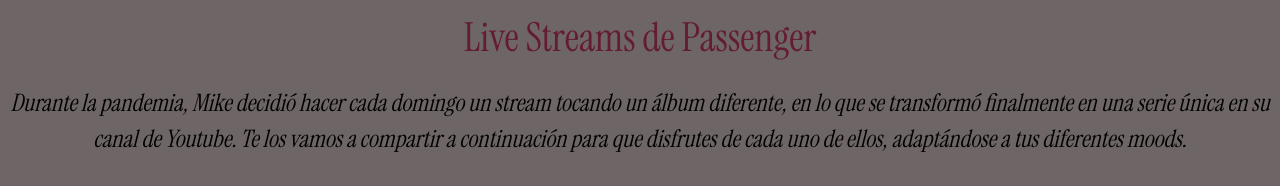
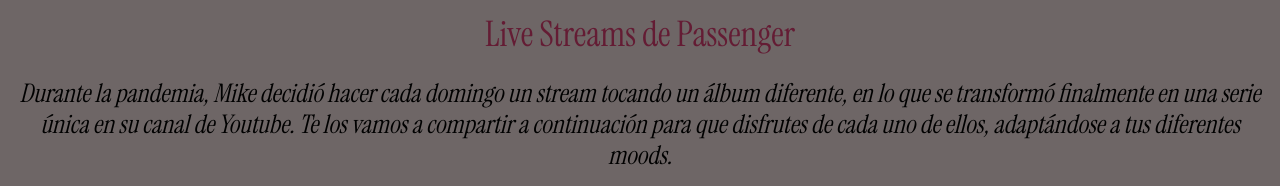
Before and after one commit to camilagrondona/PF-Grondona, a website: page pages/streams.html in a window 1280 px wide. Shown: the part 288-474 px from the top of the page. Drawn offline with nearby package versions, Linux system fonts and the light colour scheme; grey boxes are pictures that could not be loaded.

Commit message:
tamaños h1 y h2

```diff
--- a/pages/streams.html
+++ b/pages/streams.html
@@ -64,7 +64,7 @@
 <!-- Contenido principal -->
     <main class="contenedor-streams">
         <h1> Live Streams de Passenger </h1>
-        <p class="presentacion"> Durante la pandemia, Mike decidió hacer cada domingo un stream tocando un álbum diferente, en lo que se transformó finalmente en una serie única en su canal de Youtube. Te los vamos a compartir a continuación para que disfrutes de cada uno de ellos, adaptándose a tus diferentes moods. </p>
+        <h2> Durante la pandemia, Mike decidió hacer cada domingo un stream tocando un álbum diferente, en lo que se transformó finalmente en una serie única en su canal de Youtube. Te los vamos a compartir a continuación para que disfrutes de cada uno de ellos, adaptándose a tus diferentes moods. </h2>
         <div>
             <iframe width="560" height="315" src="https://www.youtube.com/embed/ddmNBrraQT8" title="YouTube video player" frameborder="0" allow="accelerometer; autoplay; clipboard-write; encrypted-media; gyroscope; picture-in-picture; web-share" allowfullscreen></iframe>
         </div>
--- a/scss/html/_comprar.scss
+++ b/scss/html/_comprar.scss
@@ -83,27 +83,25 @@
 @media screen and (min-width:1024px) {
 
     .contenedor-comprar {
+        h1 {
+            font-size:2.2rem;
+        }
         .comprar {
             font-size: 1.4rem;
         }
-
         .descripciones {
             font-size: 1.5rem;
             text-align: center;
         }
-
         .nombre-producto {
             font-size: 1.7rem;
         }
-
         .boton-comprar {
             padding: 0.5rem;
             border-radius: 3rem;
-
             &:hover {
                 font-size: 1.7rem;
             }
-
         }
     }
 }
--- a/scss/html/_index.scss
+++ b/scss/html/_index.scss
@@ -62,7 +62,7 @@
             }
         }
         h3 {
-            font-size: 1.3rem;
+            font-size: 1.4rem;
         }
     }
 }
@@ -73,21 +73,24 @@
 @media screen and (min-width:1024px) {
 
     .contenedor-index {
+        h1 {
+            font-size:2.2rem;
+        }
+        h2 {
+            font-size: 1.8rem;
+        }
         div img {
             width: $med-principal;
             height: $med-principal;
             object-fit: cover;
         }
-
         p {
             font-size: 1.5rem;
             font-weight: normal;
         }
-
         div iframe {
             width: 560px;
             height: 315px;
         }
-
     }
 }
--- a/scss/html/_streams.scss
+++ b/scss/html/_streams.scss
@@ -12,17 +12,14 @@
     margin: 0.5rem;
     text-align: center;
     gap: 1rem;
-
     h1 {
         color: $color-secundario;
     }
-
-    p.presentacion {
+    h2 {
         font-size: 0.9rem;
         color: black;
         font-style: italic;
     }
-
     iframe {
         height: 90%;
         width: 90%;
@@ -35,7 +32,7 @@
 
 @media screen and (min-width:600px) {
     .contenedor-streams {
-        p.presentacion {
+        h2 {
             font-size: 1.2rem;
         }
         iframe {
@@ -51,10 +48,12 @@
 @media screen and (min-width:1024px) {
 
     .contenedor-streams {
-        p.presentacion {
-            font-size: 1.5rem;
+        h1 {
+            font-size: 2.2rem;
         }
-
+        h2 {
+            font-size: 1.6rem;
+        }
         iframe {
             height: 60vh;
             width: 60vw;
```
Also changed, not shown: css/style.css, 1 other file.
